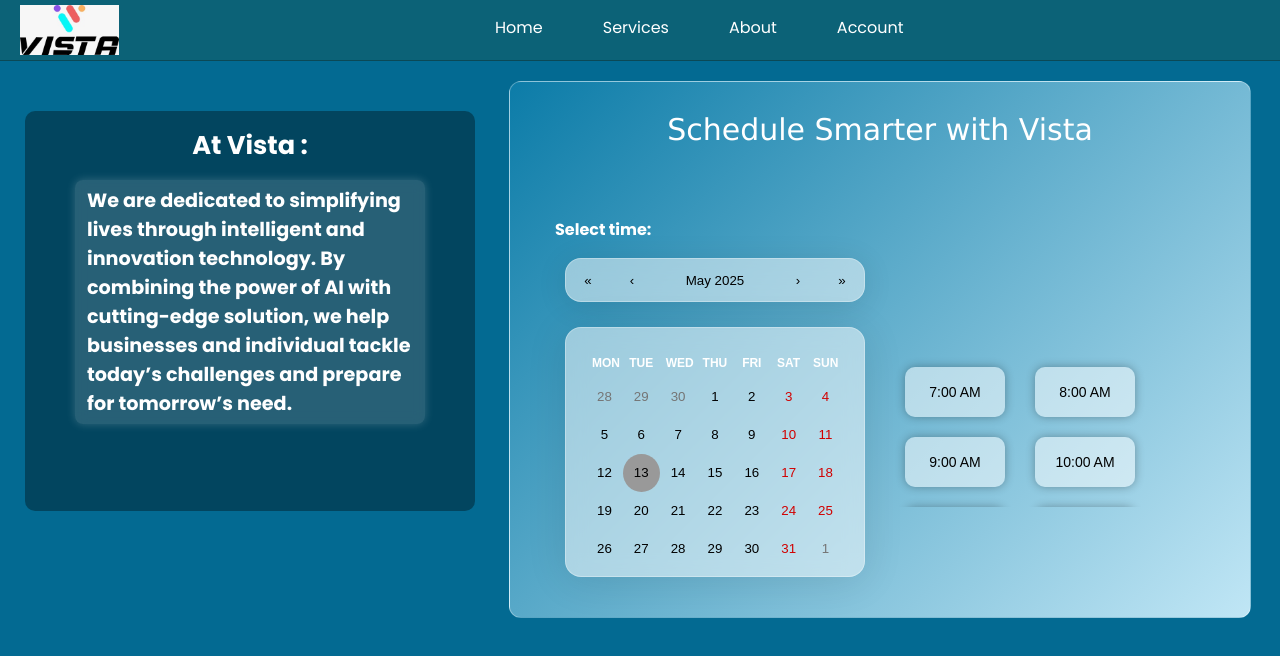
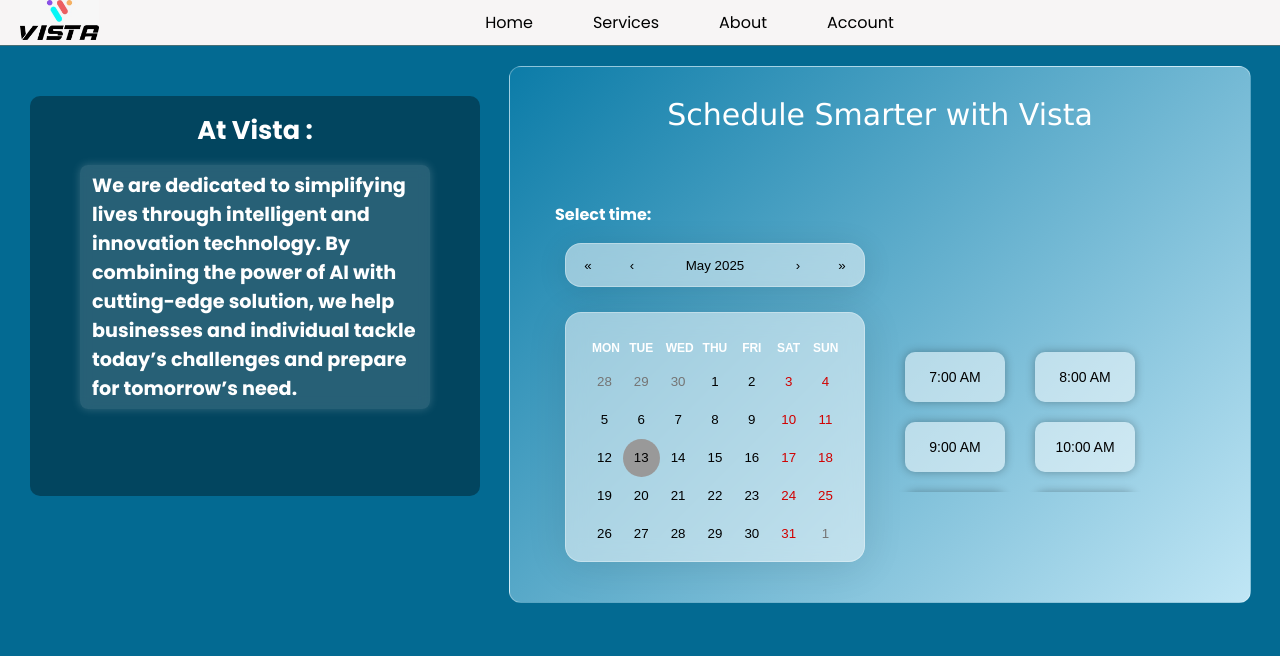
Before and after one commit to mkgdevelopers/appointment-booking-page, a React (Vite) app: page / in a window 1280 px wide. Shown: the top 656 px of the page. Built offline with nearby package versions, Linux system fonts and the light colour scheme.

Commit message:
enhance header

```diff
--- a/src/assets/components/Header/Header.css
+++ b/src/assets/components/Header/Header.css
@@ -3,17 +3,16 @@
     padding: 0;
 }
 .logo{
-    height: 50px;
+    height: 40px;
     margin-left: 20px;
 }
 .header{
     width: 100vw;
-    height: 50px;
-    background-color: #0f606ebd;
+    /* background-color: #0f606ebd; */
+    background-color: rgb(247, 245, 245);
     border-bottom: 1px solid #0b414bbd;
     display: flex;
     justify-content: space-between;
-    padding: 5px;
 }
 .navbar ul{
     display: flex;
@@ -23,13 +22,19 @@
     padding: 10px 30px;
     list-style: none;
 }
+.navbar ul li:hover{
+    background-color: rgb(5, 163, 211);
+}
 .navbar ul li a{
+    color: black;
+    text-decoration: none;
+}
+.navbar ul li a:hover{
     color: white;
-    text-decoration: none;
 }
 .navbar ul li:hover{
     border-bottom: 1px solid rgb(0, 0, 0);
     transition: 0.2s ease;
-    color: white;
     cursor: pointer;
+
 }
```
